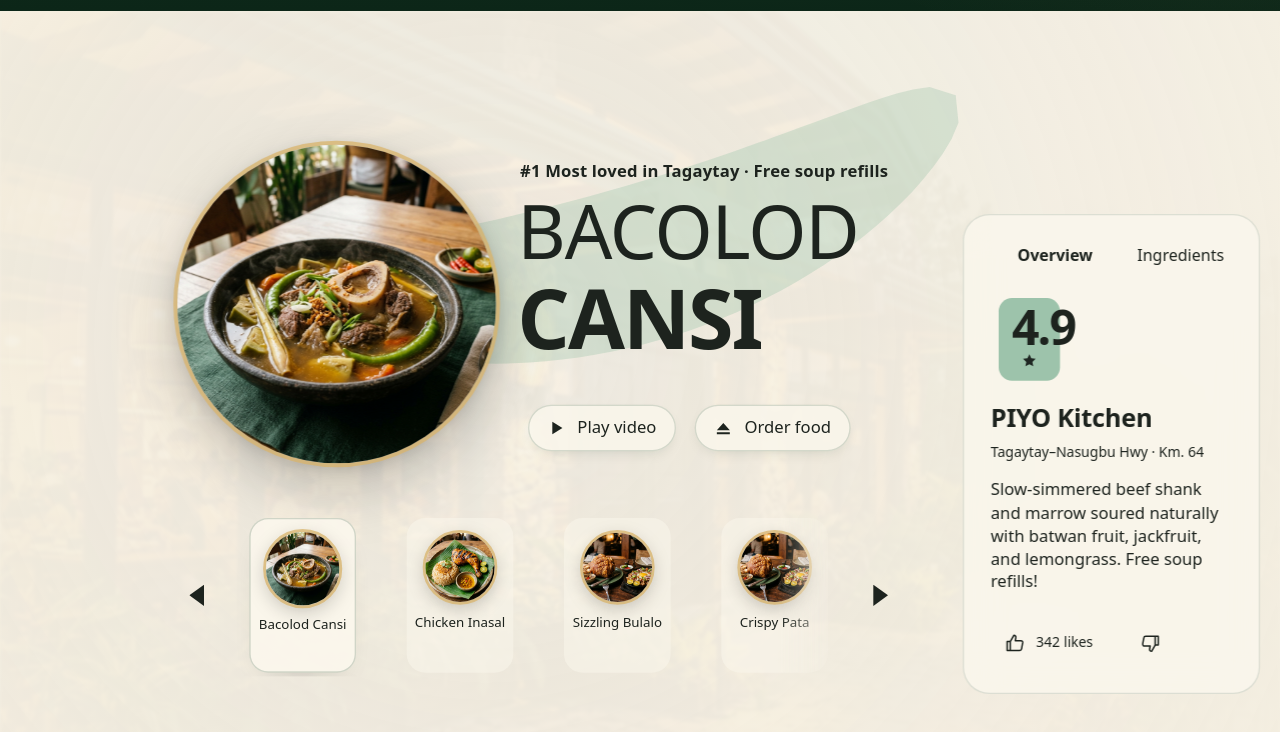
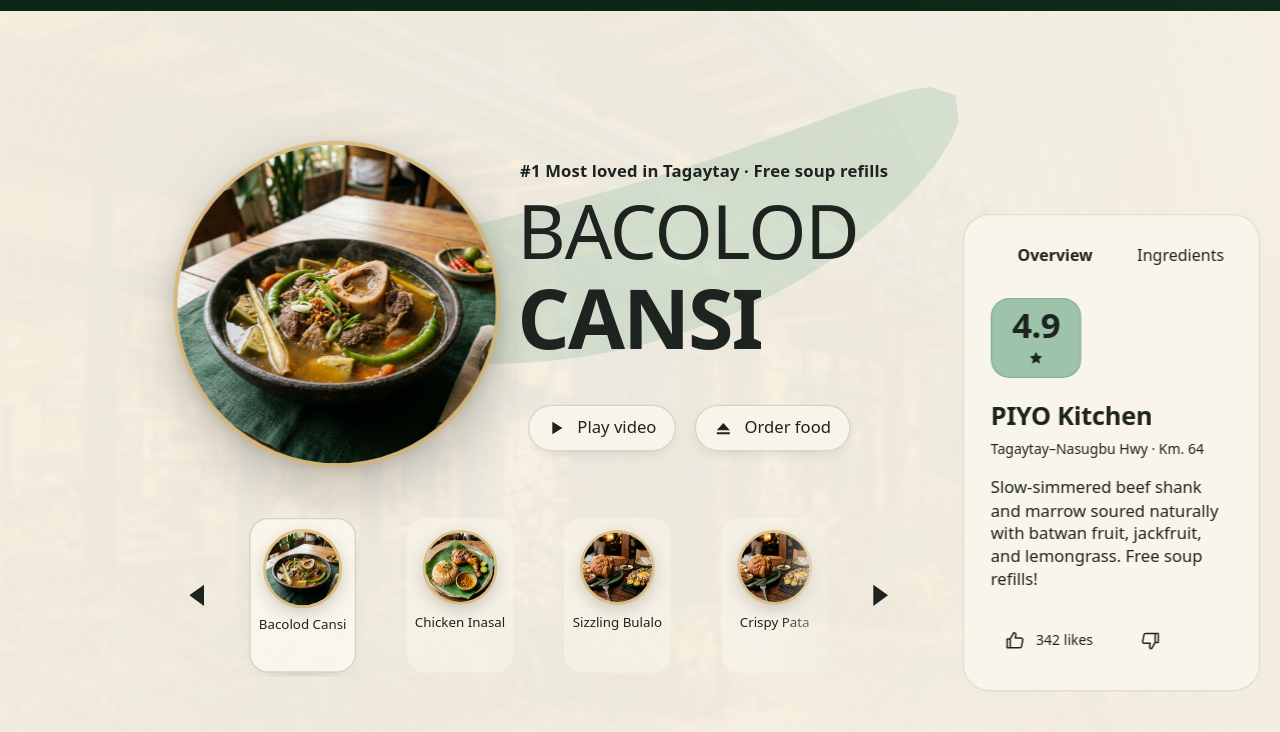
Before and after one commit to mediqtechsupport-byte/PIYO-website, a React (Vite) app: page / in a window 1280 px wide. Shown: the part 776-1508 px from the top of the page. Built offline with nearby package versions, Linux system fonts and the light colour scheme.

Commit message:
Center rating number cleanly inside Orbit badge pill

```diff
--- a/src/index.css
+++ b/src/index.css
@@ -116,6 +116,30 @@
   background: rgba(250, 246, 236, 0.88);
   border: 1px solid rgba(20, 61, 40, 0.12);
 }
+.piyo-orbit .dsh-rate {
+  height: 60px;
+  margin: 0 0 14px 0;
+}
+.piyo-orbit .dsh-badge {
+  width: 68px;
+  height: 60px;
+  border-radius: 14px;
+  border: 1px solid rgba(20, 61, 40, 0.14);
+}
+.piyo-orbit .dsh-badge svg {
+  left: 50%;
+  bottom: 8px;
+  transform: translateX(-50%);
+}
+.piyo-orbit .dsh-num {
+  left: 0;
+  top: 7px;
+  width: 68px;
+  text-align: center;
+  font-size: 26px;
+  font-weight: 700;
+  letter-spacing: -0.02em;
+}
 .piyo-orbit .dsh-th .dsh-btn {
   background: rgba(250, 246, 236, 0.55);
 }
```
